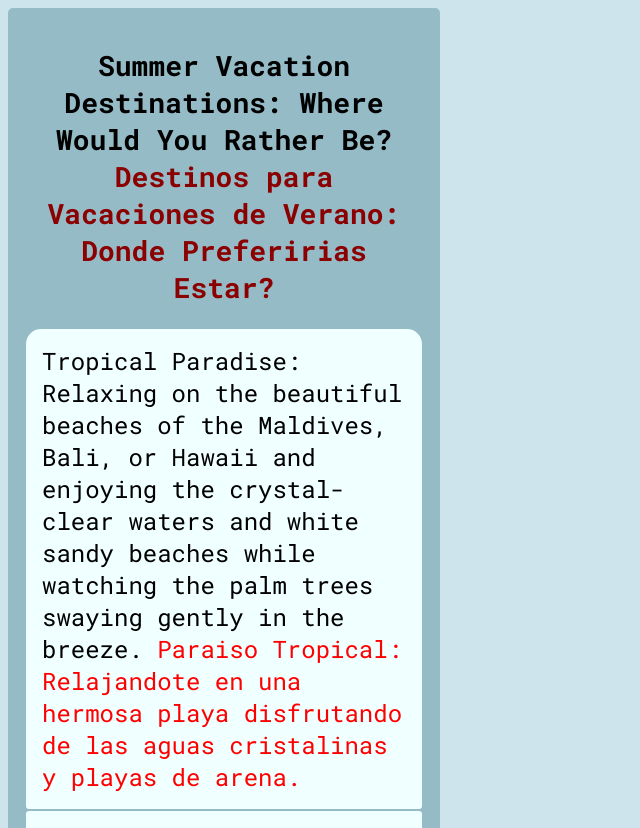
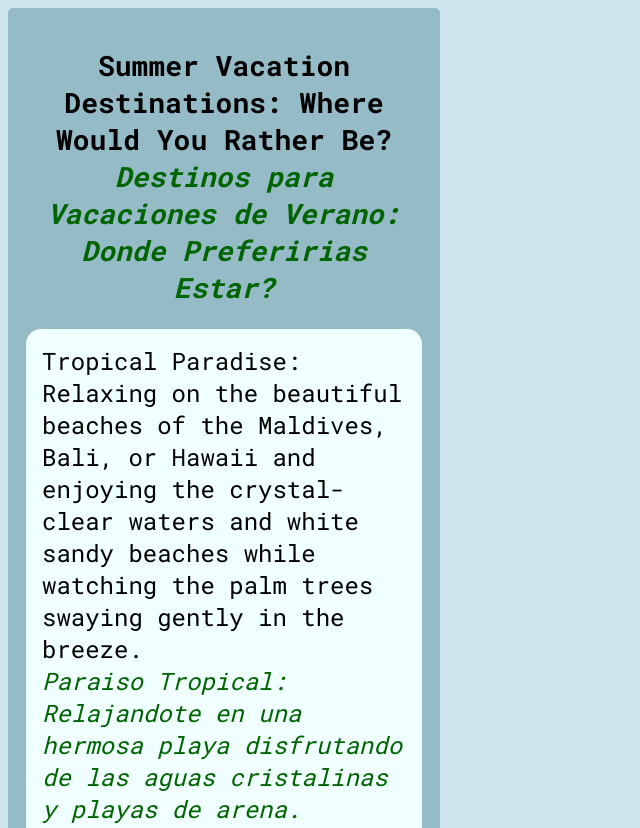
Before and after one commit to daveFromCitra/dpg-fun-survey, a plain HTML site: page index.html in a window 1280 px wide. Shown: the top 828 px of the page, without its empty margins (0-640 px from the left). Drawn offline with Linux system fonts and the light colour scheme; no server answers.

Commit message:
Update style.css

```diff
--- a/style.css
+++ b/style.css
@@ -104,9 +104,13 @@ td {
 }
 
 span.esp-question {
-    color: darkred;
+    color: darkgreen;
+    display: block;
+    font-style: italic;
 }
 
 span.esp-answer {
-    color: red;
+    color: darkgreen;
+    display: block;
+    font-style: italic;
 }
```
